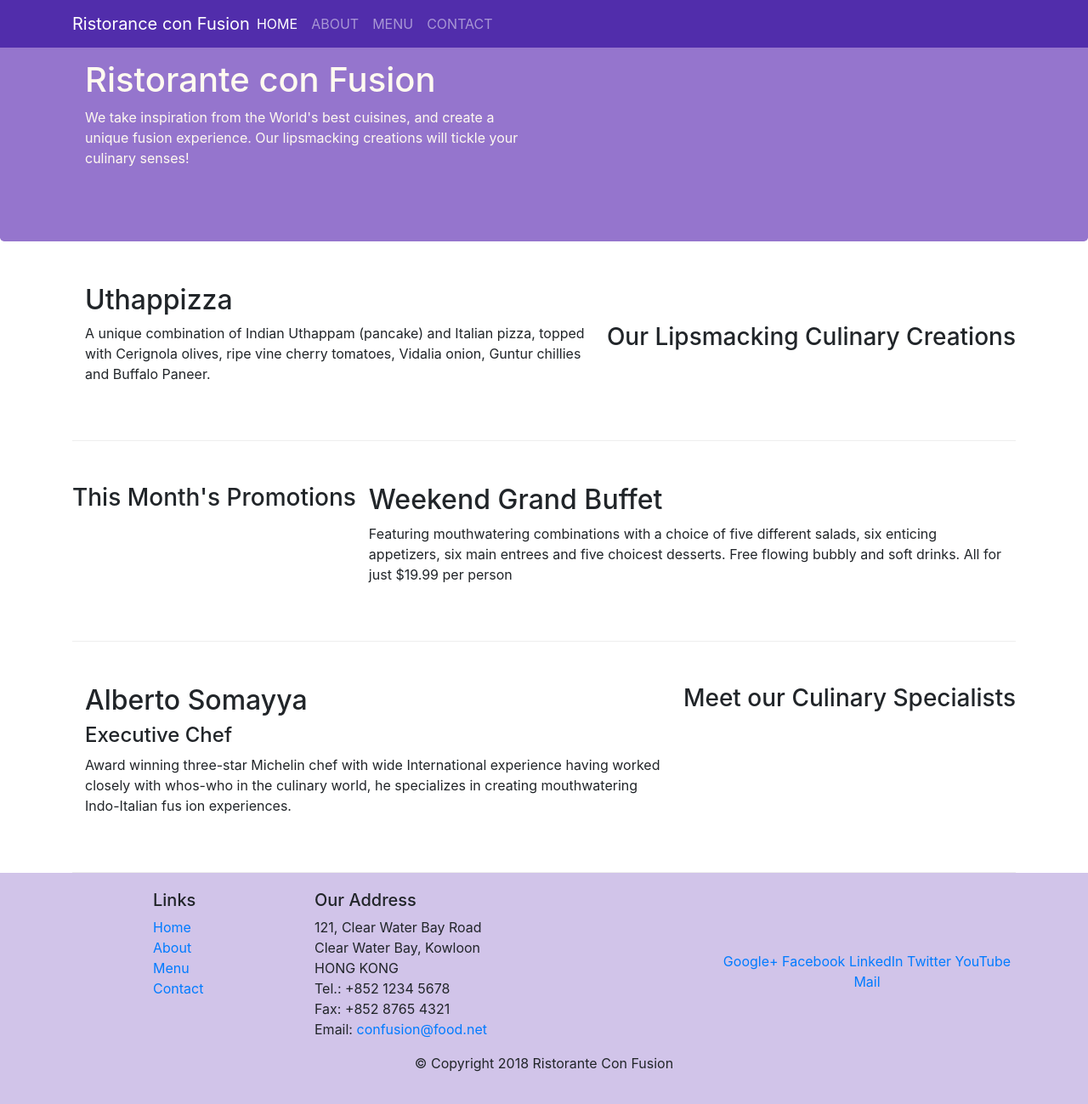
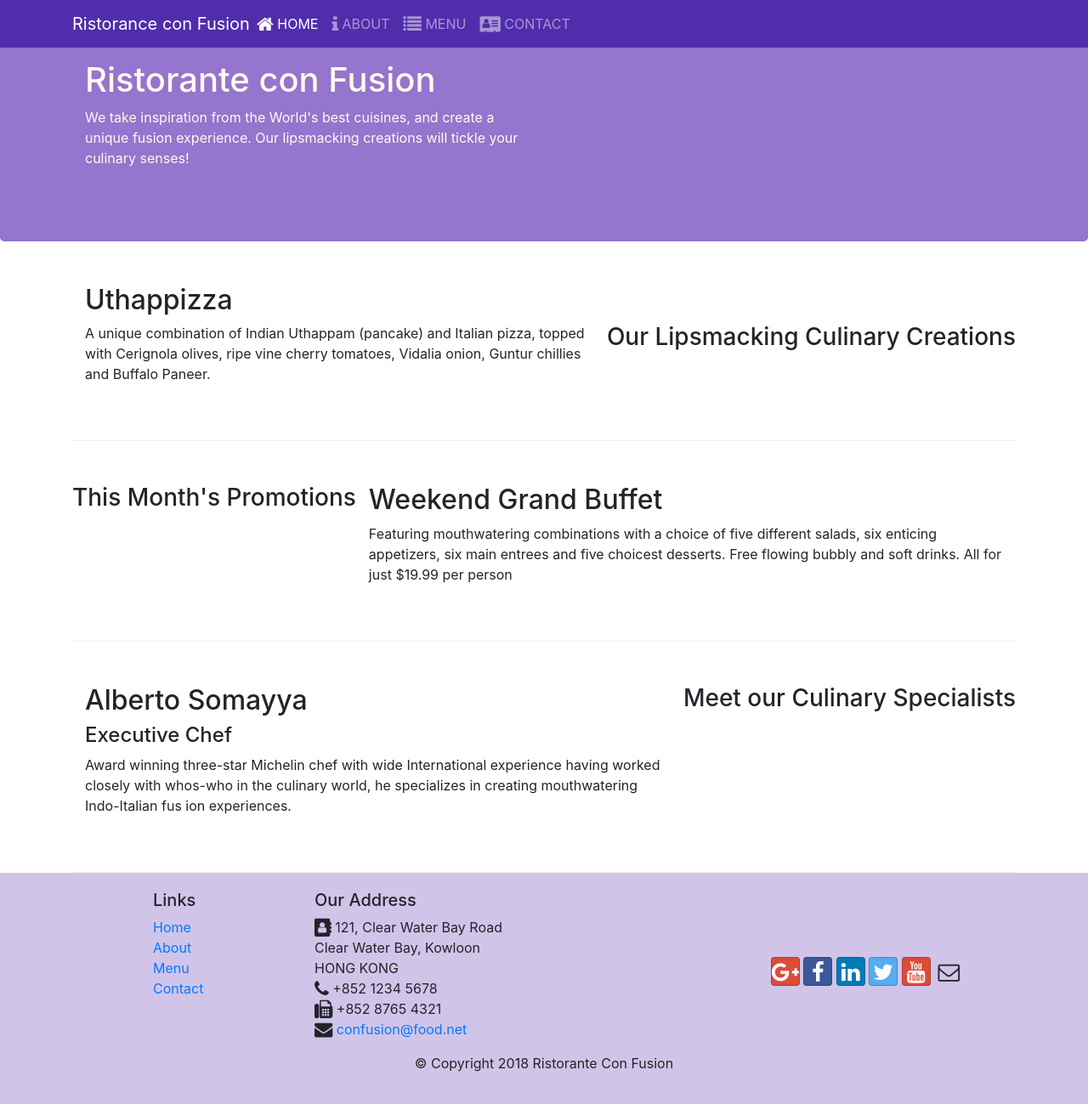
Before and after one commit to harsh1245-bit/Bootstrap-Grid-System, a website: page index.html in a window 1280 px wide. Shown: the whole page at 85% size. Drawn offline with nearby package versions, Linux system fonts and the light colour scheme.

Commit message:
font-awesome

```diff
--- a/index.html
+++ b/index.html
@@ -7,13 +7,19 @@
       content="width=device-width, initial-scale=1, shrink-to-fit=no"
     />
     <meta http-equiv="x-ua-compatible" content="ie=edge" />
-
     <link
       rel="stylesheet"
       href="node_modules/bootstrap/dist/css/bootstrap.min.css"
     />
     <link rel="stylesheet" href="css/styles.css" />
-
+    <link
+      rel="stylesheet"
+      href="node_modules/font-awesome/css/font-awesome.min.css"
+    />
+    <link
+      rel="stylesheet"
+      href="node_modules/bootstrap-social/bootstrap-social.css"
+    />
     <title>Ristorante ConFusion</title>
   </head>
 
@@ -32,14 +38,24 @@
         <div class="collapse navbar-collapse" id="Navbar">
           <ul class="navbar-nav mr-auto">
             <li class="nav-item active">
-              <a class="nav-link" href="#">HOME</a>
+              <a class="nav-link" href="#"
+                ><span class="fa fa-home fa-lg"></span> HOME</a
+              >
             </li>
             <li class="nav-item">
-              <a class="nav-link" href="./aboutus.html">ABOUT</a>
+              <a class="nav-link" href="./aboutus.html"
+                ><span class="fa fa-info fa-lg"></span> ABOUT</a
+              >
             </li>
-            <li class="nav-item"><a class="nav-link" href="#">MENU</a></li>
             <li class="nav-item">
-              <a class="nav-link" href="#">CONTACT</a>
+              <a class="nav-link" href="#"
+                ><span class="fa fa-list fa-lg"></span> MENU</a
+              >
+            </li>
+            <li class="nav-item">
+              <a class="nav-link" href="#"
+                ><span class="fa fa-address-card fa-lg"></span> CONTACT</a
+              >
             </li>
           </ul>
         </div>
@@ -123,22 +139,46 @@
           <div class="col-7 col-sm-5">
             <h5>Our Address</h5>
             <address>
-              121, Clear Water Bay Road<br />
+              <i class="fa fa-address-book fa-lg"></i> 121, Clear Water Bay
+              Road<br />
               Clear Water Bay, Kowloon<br />
               HONG KONG<br />
-              Tel.: +852 1234 5678<br />
-              Fax: +852 8765 4321<br />
-              Email: <a href="mailto:confusion@food.net">confusion@food.net</a>
+              <i class="fa fa-phone fa-lg"></i> +852 1234 5678<br />
+              <i class="fa fa-fax fa-lg"></i> +852 8765 4321<br />
+              <i class="fa fa-envelope fa-lg"></i>
+              <a href="mailto:confusion@food.net">confusion@food.net</a>
             </address>
           </div>
           <div class="col-12 col-sm-4 align-self-center">
             <div class="text-center">
-              <a href="http://google.com/+">Google+</a>
-              <a href="http://www.facebook.com/profile.php?id=">Facebook</a>
-              <a href="http://www.linkedin.com/in/">LinkedIn</a>
-              <a href="http://twitter.com/">Twitter</a>
-              <a href="http://youtube.com/">YouTube</a>
-              <a href="mailto:">Mail</a>
+              <a
+                class="btn btn-social-icon btn-google"
+                href="http://google.com/+"
+                ><i class="fa fa-google-plus fa-lg"></i
+              ></a>
+              <a
+                class="btn btn-social-icon btn-facebook"
+                href="http://www.facebook.com/profile.php?id="
+                ><i class="fa fa-facebook fa-lg"></i
+              ></a>
+              <a
+                class="btn btn-social-icon btn-linkedin"
+                href="http://www.linkedin.com/in/"
+                ><i class="fa fa-linkedin fa-lg"></i
+              ></a>
+              <a
+                class="btn btn-social-icon btn-twitter"
+                href="http://twitter.com/"
+                ><i class="fa fa-twitter fa-lg"></i
+              ></a>
+              <a
+                class="btn btn-social-icon btn-google"
+                href="http://youtube.com/"
+                ><i class="fa fa-youtube fa-lg"></i
+              ></a>
+              <a class="btn btn-social-icon" href="mailto:"
+                ><i class="fa fa-envelope-o fa-lg"></i
+              ></a>
             </div>
           </div>
         </div>
--- a/package.json
+++ b/package.json
@@ -15,6 +15,8 @@
   },
   "dependencies": {
     "bootstrap": "^4.5.2",
+    "bootstrap-social": "^5.1.1",
+    "font-awesome": "^4.7.0",
     "jquery": "^3.5.1",
     "popper.js": "^1.16.1"
   }
```
Also changed, not shown: aboutus.html (+56 -14 lines), 1 other file.
